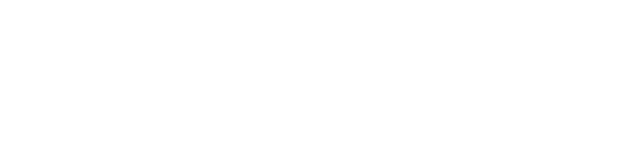
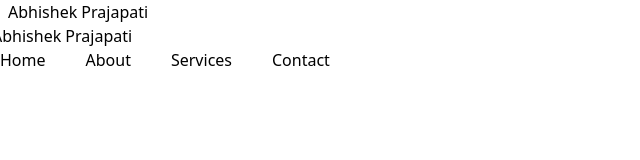
Before and after one commit to abhi-develope/Tailwind-CSS, a website: page src/marginPaddingBorder.html in a window 1280 px wide. Shown: the whole page, without its empty margins (0-640 px from the left). Drawn offline with Linux system fonts and the light colour scheme.

Commit message:
used space between

```diff
--- a/src/marginPaddingBorder.html
+++ b/src/marginPaddingBorder.html
@@ -8,6 +8,21 @@
 </head>
 <body>
 
+    <p class="mx-2">Abhishek Prajapati</p>
+    <p class="-mx-2">Abhishek Prajapati</p>
+
+
+    <!-- space between -->
+
+    <nav>
+        <ul class="flex space-x-10">
+            <li>Home</li>
+            <li>About</li>
+            <li>Services</li>
+            <li>Contact</li>
+        </ul>
+    </nav>
+
 
 </body>
 </html>
```
Also changed, not shown: src/output.css.
